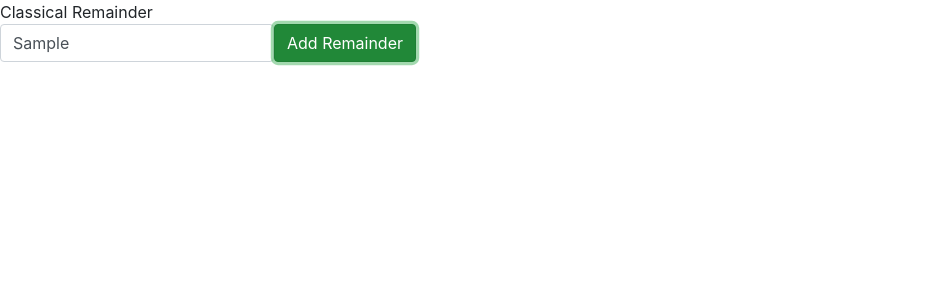
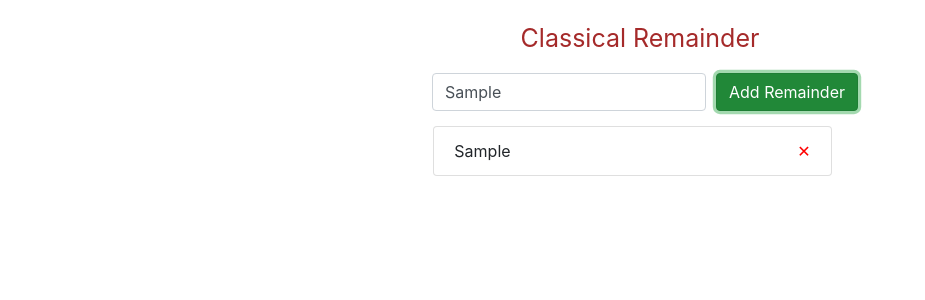
Before and after one commit to aniketbumbc/Remainder-App-React, a React (Create React App) app: page / in a window 1280 px wide. Both pictures are taken after typing "Sample" into the empty fields and a click on the button "Add Remainder". Shown: the top 300 px of the page, without its empty margins (0-925 px from the left). Built offline with nearby package versions, Linux system fonts and the light colour scheme.

Commit message:
delete funcationality added

```diff
--- a/src/actions/index.js
+++ b/src/actions/index.js
@@ -1,5 +1,5 @@
-//Action creator function
-import {ADD_REM} from '../constant';
+//Actions and action  creator function
+import {ADD_REM,REM_DEL} from '../constant';
 
 export const addRemainder = (text) =>{
       const action  = {
@@ -7,6 +7,17 @@ export const addRemainder = (text) =>{
             text:text
       }
       console.log("actinRemainder ", action);
+
       return action;
 
 }
+
+export const deleteRemainder = (id) =>{
+      debugger;
+      const action ={
+            type:REM_DEL,
+            id:id
+      }
+            console.log("Yahooo Delete",action);
+      return action;
+}
--- a/src/componets/App.js
+++ b/src/componets/App.js
@@ -1,7 +1,7 @@
 import React, { Component } from 'react';
 import { connect } from 'react-redux';
 import { bindActionCreators } from 'redux';
-import { addRemainder } from '../actions/index';
+import { addRemainder, deleteRemainder } from '../actions/index';
 
 class App extends Component {
 
@@ -13,10 +13,43 @@ class App extends Component {
 
             this.handleChange = this.handleChange.bind(this);
             this.addRemainder = this.addRemainder.bind(this);
+            this.deleteRemainder = this.deleteRemainder.bind(this);
       }
 
       addRemainder() {
-           this.props.addRemainder(this.state.text);
+
+            this.props.addRemainder(this.state.text);
+      }
+
+      deleteRemainder(id) {
+            debugger;
+            this.props.deleteRemainder(id);
+
+      }
+      renderRemainders() {
+            const { remainders } = this.props;
+            return (
+                  <ul className="list-group col-sm-4">
+                        {
+                              remainders.map(rem => {
+                                    return (
+                                          <li key={rem.id} className="list-group-item">
+                                                <div className="list-item">
+                                                      {rem.text}
+                                                </div>
+                                                <div onClick={() => this.deleteRemainder(rem.id)}
+
+                                                      className="list-item delete-button">
+                                                      &#x2715;
+                                                </div>
+
+                                          </li>
+                                    )
+                              })
+                        }
+
+                  </ul>
+            )
       }
 
 
@@ -27,29 +60,42 @@ class App extends Component {
 
 
       render() {
+
             return (
                   <div className="App">
                         <div className="title">
                               Classical Remainder
                         </div>
-                        <div className="form-inline">
+                        <div className="form-inline remainder-form">
                               <div className="form-group">
                                     <input className="form-control"
                                           placeholder="List of Remainder...."
                                           onChange={this.handleChange} />
-                                    <button type="button"
-                                          className="btn btn-success"
-                                          onClick={this.addRemainder}
-                                    > Add Remainder </button>
                               </div>
+                              <button type="button"
+                                    className="btn btn-success"
+                                    onClick={this.addRemainder}
+                              > Add Remainder </button>
                         </div>
+                        {this.renderRemainders()}
                   </div>
             )
       }
 }
 
+// pass action to reducers with dispatch
 function mapDispatchToProps(dispatch) {
-      return bindActionCreators({ addRemainder }, dispatch);
+
+      return bindActionCreators({ addRemainder, deleteRemainder }, dispatch);
+
+
 }
 
-export default connect(null, mapDispatchToProps)(App);
+function mapStateToProps(state) {
+      return {
+            remainders: state
+      }
+}
+
+
+export default connect(mapStateToProps, mapDispatchToProps)(App);
--- /dev/null
+++ b/src/componets/Student.js
@@ -0,0 +1,57 @@
+import React, { Component } from 'react'
+
+
+export class Student extends Component {
+
+      constructor(props){
+            super(props)
+
+            this.state ={
+                  name:'',
+                  rollNumber:''
+            }
+            this.numberHandleChange = this.numberHandleChange.bind(this);
+            this.nameHandleChange = this.nameHandleChange.bind(this);
+
+      }
+
+      numberHandleChange(event){
+            this.setState({ rollNumber: event.target.value });
+      }
+
+      nameHandleChange(event){
+            this.setState({ name: event.target.value });
+      }
+
+
+
+
+
+      render() {
+            return (
+                  <div>
+                        <h5> Studdent Data </h5>
+                        <div className="form-inline">
+                              <div className="form-group">
+                                    <input className="form-control"
+                                          placeholder="Student Name...."
+                                          onChange={this.nameHandleChange} />
+                                          <input className="form-control"
+                                          placeholder="Student Number...."
+                                          onChange={this.numberHandleChange} />
+
+                                    <button type="button"
+                                          className="btn btn-success"
+                                          onClick={this.Student}
+                                    > Add Student </button>
+                              </div>
+                        </div>
+
+
+
+                  </div>
+            )
+      }
+}
+
+export default Student
--- a/src/constant.js
+++ b/src/constant.js
@@ -1 +1,3 @@
 export const ADD_REM = 'ADD_REM';
+
+export const REM_DEL = "REM_DEL";
--- a/src/index.js
+++ b/src/index.js
@@ -1,9 +1,12 @@
 import React from 'react';
 import ReactDOM from 'react-dom';
+import './style.css';
 import App from './componets/App';
 import {Provider} from 'react-redux';
 import {createStore} from 'redux';
 import reducer from './reducer';
+import Student from './componets/Student';
+
 
 const store = createStore(reducer);
 
@@ -15,4 +18,5 @@ const store = createStore(reducer);
 ReactDOM.render(
       <Provider   store={store}>
       <App />
+      {/* <Student /> */}
       </Provider>,document.getElementById('root'))
--- a/src/reducer/index.js
+++ b/src/reducer/index.js
@@ -1,5 +1,6 @@
-//reducer function
-import { ADD_REM } from '../constant';
+//reducer function remainders
+import { ADD_REM, REM_DEL } from '../constant';
+
 
 
 const remainder = (action) => {
@@ -9,15 +10,26 @@ const remainder = (action) => {
       }
 }
 
+const removeById = (state = [], id) => {
+      debugger;
+      const remainders = state.filter(rem => rem.id !== id);
+      console.log("new delete", remainders);
+      return remainders;
+
+}
+
+
 const remainders = (state = [], action) => {
       let remainders = null;
-
       switch (action.type) {
             case ADD_REM:
                   remainders = [...state, remainder(action)];
-                  console.log('remainder state',remainders);
+                  console.log('remainder state', remainders);
                   return remainders;
-
+            case REM_DEL:
+                        debugger;
+                  remainders = removeById(state, action.id);
+                  return remainders;
             default:
                   return state
       }
--- /dev/null
+++ b/src/style.css
@@ -0,0 +1,31 @@
+.App{
+      padding: 20px;
+      display:flex;
+      flex-direction:column;
+      align-items: center;
+}
+
+.title{
+      text-align: center;
+      font-size: 25px;
+      color: brown;
+}
+
+input{
+      margin: 10px;
+}
+
+.remainder-form{
+      padding: 5px;
+
+}
+.list-item {
+      display: inline;
+}
+
+.delete-button{
+      float:right;
+      padding-left: 5px;
+      color: red;
+      cursor:pointer;
+}
```
